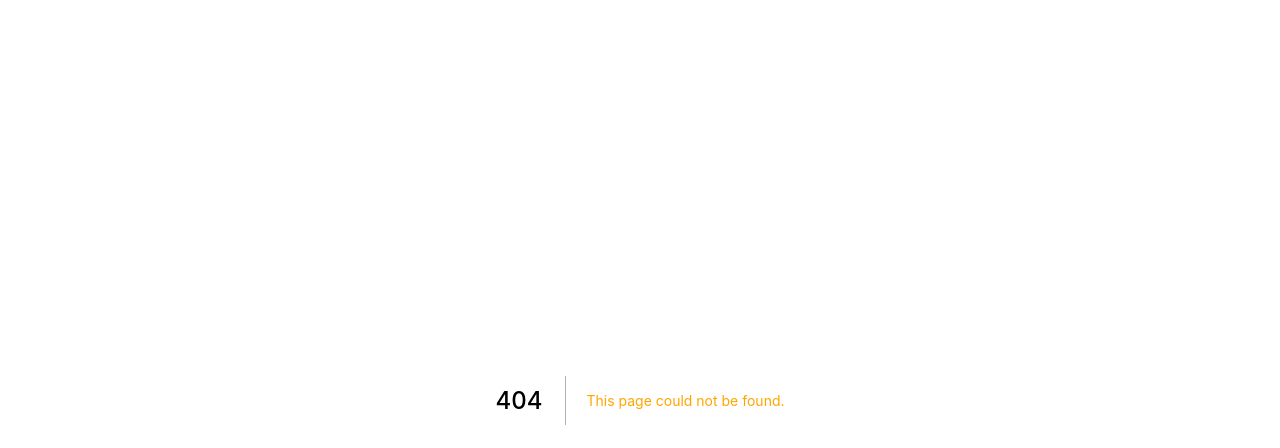
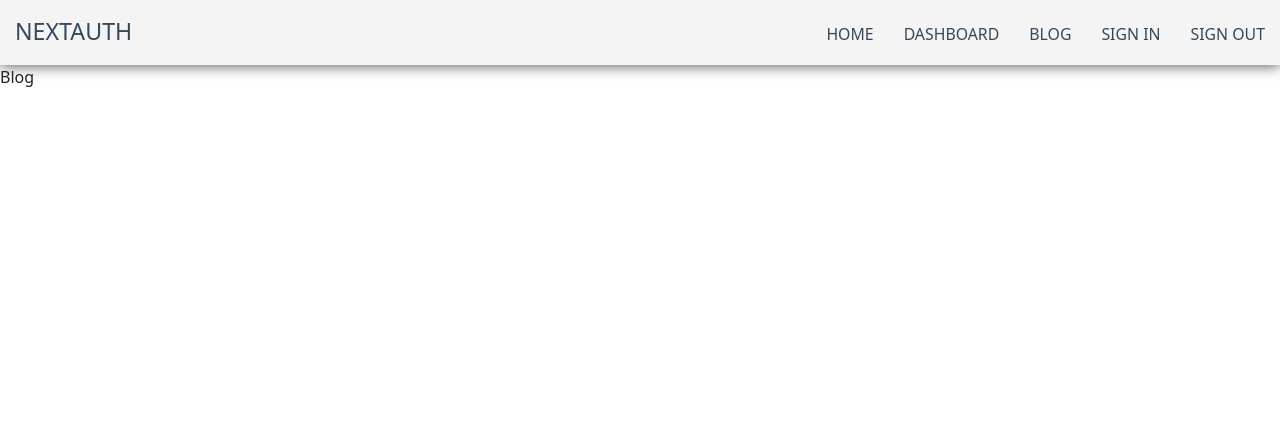
Before and after one commit to AndroPyro28/nextjs-typescript, a Next.js app: page /blog in a window 1280 px wide. Before the commit this address had no page. Shown: the top 448 px of the page. Built offline with nearby package versions, Linux system fonts and the light colour scheme.

Commit message:
initial file

```diff
--- a/components/Footer.tsx
+++ /dev/null
@@ -1,9 +0,0 @@
-import React from 'react'
-
-function Footer() {
-  return (
-    <div className='layout__footer'>Footer</div>
-  )
-}
-
-export default Footer
--- a/components/Header.tsx
+++ /dev/null
@@ -1,9 +0,0 @@
-import React from 'react'
-
-function Header() {
-  return (
-    <div className='layout__header'>Header</div>
-  )
-}
-
-export default Header
--- /dev/null
+++ b/components/Navbar.tsx
@@ -0,0 +1,42 @@
+import Link from "next/link";
+
+function Navbar() {
+  return (
+    <nav className="header">
+      <h1 className="logo">
+        <a href="#">NextAuth</a>
+      </h1>
+      <ul className="main-nav">
+        <li>
+          <Link href="/">
+            <a>Home</a>
+          </Link>
+        </li>
+        <li>
+          <Link href="/dashboard">
+            <a>Dashboard</a>
+          </Link>
+        </li>
+        <li>
+          <Link href="/blog">
+            <a>Blog</a>
+          </Link>
+        </li>
+
+        <li>
+          <Link href="/#">
+            <a>Sign In</a>
+          </Link>
+        </li>
+
+        <li>
+          <Link href="/#">
+            <a>Sign Out</a>
+          </Link>
+        </li>
+      </ul>
+    </nav>
+  );
+}
+
+export default Navbar;
--- /dev/null
+++ b/components/navbar.css
@@ -0,0 +1,63 @@
+ul {
+  margin: 0;
+  padding: 0;
+  list-style: none;
+}
+
+h2,
+h3,
+a {
+  color: #34495e;
+}
+
+a {
+  text-decoration: none;
+}
+
+.logo {
+  margin: 0;
+  font-size: 1.45em;
+}
+
+.main-nav {
+  display: flex;
+  margin-top: 5px;
+}
+
+.logo a,
+.main-nav a {
+  padding: 10px 15px;
+  text-transform: uppercase;
+  text-align: center;
+  display: block;
+}
+
+.main-nav a {
+  color: #34495e;
+  font-size: 0.99em;
+}
+
+.main-nav a:hover {
+  color: #718daa;
+}
+
+.header {
+  display: flex;
+  justify-content: space-between;
+  padding-top: 0.5em;
+  padding-bottom: 0.5em;
+  background-color: #f4f4f4;
+  -webkit-box-shadow: 0px 0px 14px 0px rgba(0, 0, 0, 0.75);
+  -moz-box-shadow: 0px 0px 14px 0px rgba(0, 0, 0, 0.75);
+  box-shadow: 0px 0px 14px 0px rgba(0, 0, 0, 0.75);
+}
+
+.loading {
+  opacity: 0;
+  transition: all 0.2s ease-in;
+}
+
+.loaded {
+  opacity: 1;
+  transition: all 0.2s ease-in;
+}
--- a/pages/_app.tsx
+++ b/pages/_app.tsx
@@ -1,30 +1,13 @@
 import "../styles/globals.css";
 import type { AppProps } from "next/app";
 import "bootstrap/dist/css/bootstrap.min.css";
-import Header from "../components/Header";
-import Footer from "../components/Footer";
-import "../styles/layout.scss";
-import React, { ReactElement, ReactNode } from "react";
-import type { NextPage } from "next";
-
-type NextPageWithLayout = NextPage & {
-  getLayout?: (page: ReactElement) => ReactNode;
-};
-
-type AppPropsWithLayout = AppProps & {
-  Component: NextPageWithLayout;
-};
-
-function MyApp({ Component, pageProps }: AppPropsWithLayout) {
-  const getLayout = Component.getLayout ?? ((page) => page);
-
-  return getLayout ? (
-    getLayout(<Component {...pageProps} />)
-  ) : (
+import "../components/navbar.css";
+import Navbar from "../components/Navbar";
+function MyApp({ Component, pageProps }: AppProps) {
+  return (
     <>
-      <Header />
+      <Navbar />
       <Component {...pageProps} />
-      <Footer />
     </>
   );
 }
--- /dev/null
+++ b/pages/blog.tsx
@@ -0,0 +1,9 @@
+import React from 'react'
+
+function Blog() {
+  return (
+    <div>Blog</div>
+  )
+}
+
+export default Blog
--- a/styles/layout.scss
+++ /dev/null
@@ -1,21 +0,0 @@
-.layout__header {
-    background: #264653;
-    color: #f4a261;
-    font-size: 30px;
-    text-align: center;
-    padding: 30px;
-}
-
-.layout__footer {
-    background: #264653;
-    color: #e9c46a;
-    font-size: 30px;
-    text-align: center;
-    padding: 30px;
-}
-.content {
-    display: flex;
-    justify-content: center;
-    align-items: center;
-    min-height: 100vw;
-}
```
Also changed, not shown: pages/about.tsx (deleted, +0 -22 lines), pages/dashboard.tsx (added, +9 -0 lines), pages/index.tsx (+60 -9 lines).
